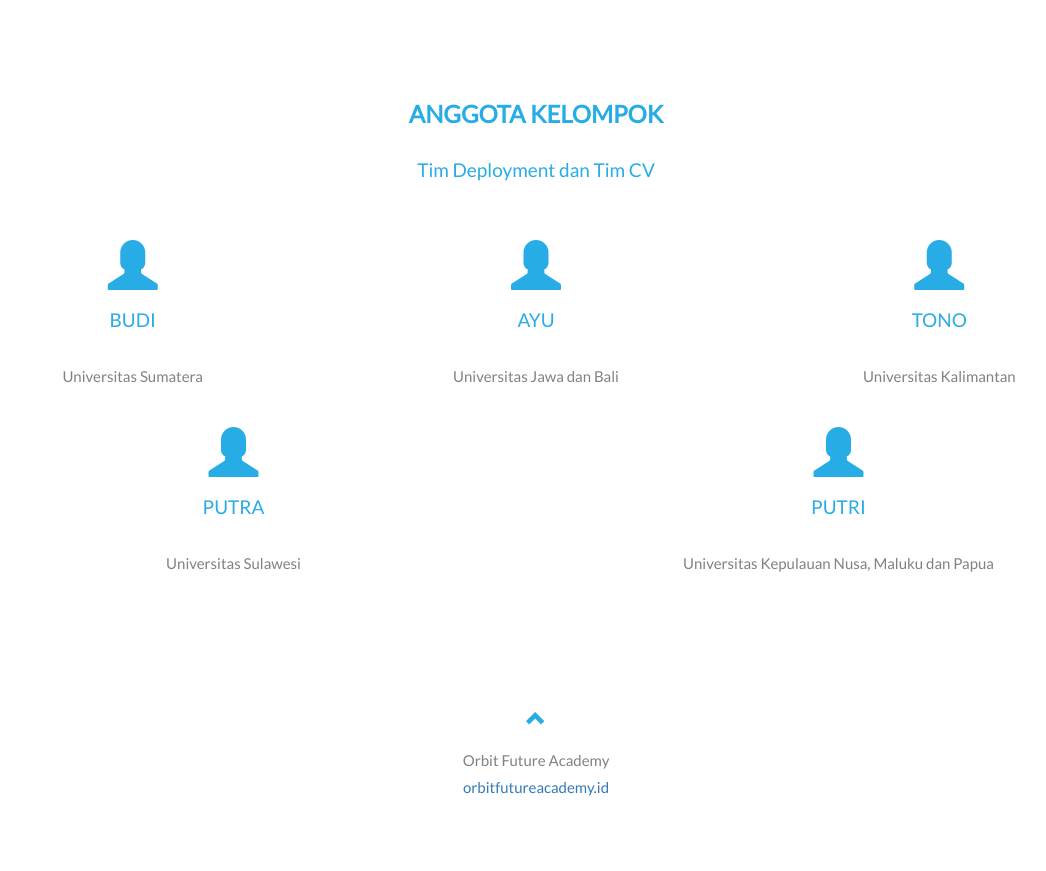
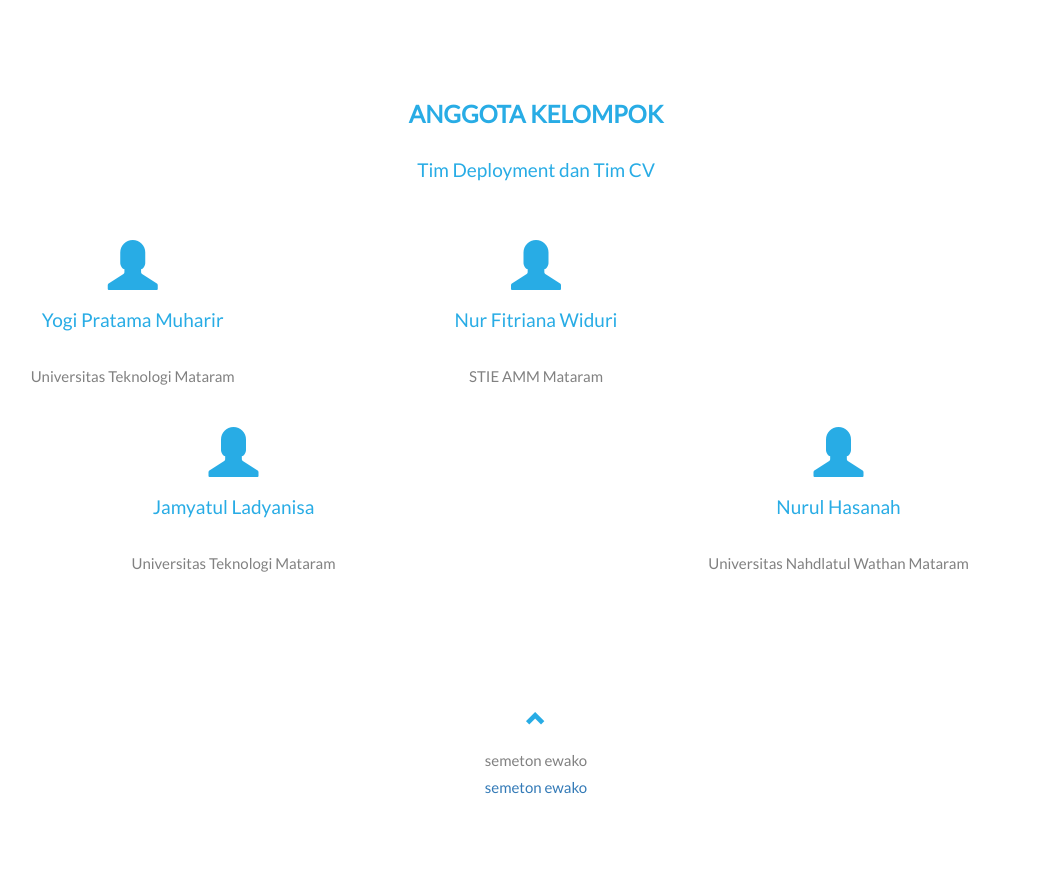
Before and after one commit to yogipratama15/Proyekcv, a Flask app: page / in a window 1280 px wide. Shown: the part 1140-2011 px from the top of the page, without its empty margins (104-1150 px from the left). Run offline with Flask 3, Linux system fonts and the light colour scheme.

Commit message:
Update index.html

```diff
--- a/templates/index.html
+++ b/templates/index.html
@@ -128,31 +128,27 @@
 		<div class="row slideanim">
 			<div class="col-sm-4">
 				<span class="glyphicon glyphicon-user logo-small"></span>
-				<h4>BUDI</h4>
-				<p>Universitas Sumatera</p>
+				<h4>Yogi Pratama Muharir</h4>
+				<p>Universitas Teknologi Mataram</p>
 			</div>
 			<div class="col-sm-4">
 				<span class="glyphicon glyphicon-user logo-small"></span>
-				<h4>AYU</h4>
-				<p>Universitas Jawa dan Bali</p>
+				<h4>Nur Fitriana Widuri</h4>
+				<p> STIE AMM Mataram </p>
 			</div>
-			<div class="col-sm-4">
-				<span class="glyphicon glyphicon-user logo-small"></span>
-				<h4>TONO</h4>
-				<p>Universitas Kalimantan</p>
-			</div>
+
 		</div>
 	    <br>
 	    <div class="row slideanim">
 			<div class="col-sm-6">
 				<span class="glyphicon glyphicon-user logo-small"></span>
-				<h4>PUTRA</h4>
-				<p>Universitas Sulawesi</p>
+				<h4>Jamyatul Ladyanisa</h4>
+				<p>Universitas Teknologi Mataram</p>
 			</div>
 			<div class="col-sm-6">
 				<span class="glyphicon glyphicon-user logo-small"></span>
-				<h4>PUTRI</h4>
-				<p>Universitas Kepulauan Nusa, Maluku dan Papua</p>
+				<h4>Nurul Hasanah</h4>
+				<p>Universitas Nahdlatul Wathan Mataram</p>
 			</div>
 	    </div>
 	</div>
@@ -162,7 +158,7 @@
 		<a href="#halamanku" title="To Top">
 			<span class="glyphicon glyphicon-chevron-up"></span>
 		</a>
-		<p>Orbit Future Academy <br> <a href="https://orbitfutureacademy.id/">orbitfutureacademy.id</a></p>
+		<p>semeton ewako <br> <a href="https://semetonewako.id/">semeton ewako </a></p>
 	</footer>
 
 	<!-- JavaScript untuk Animasi Scroll dan Prediksi Model -->
```
